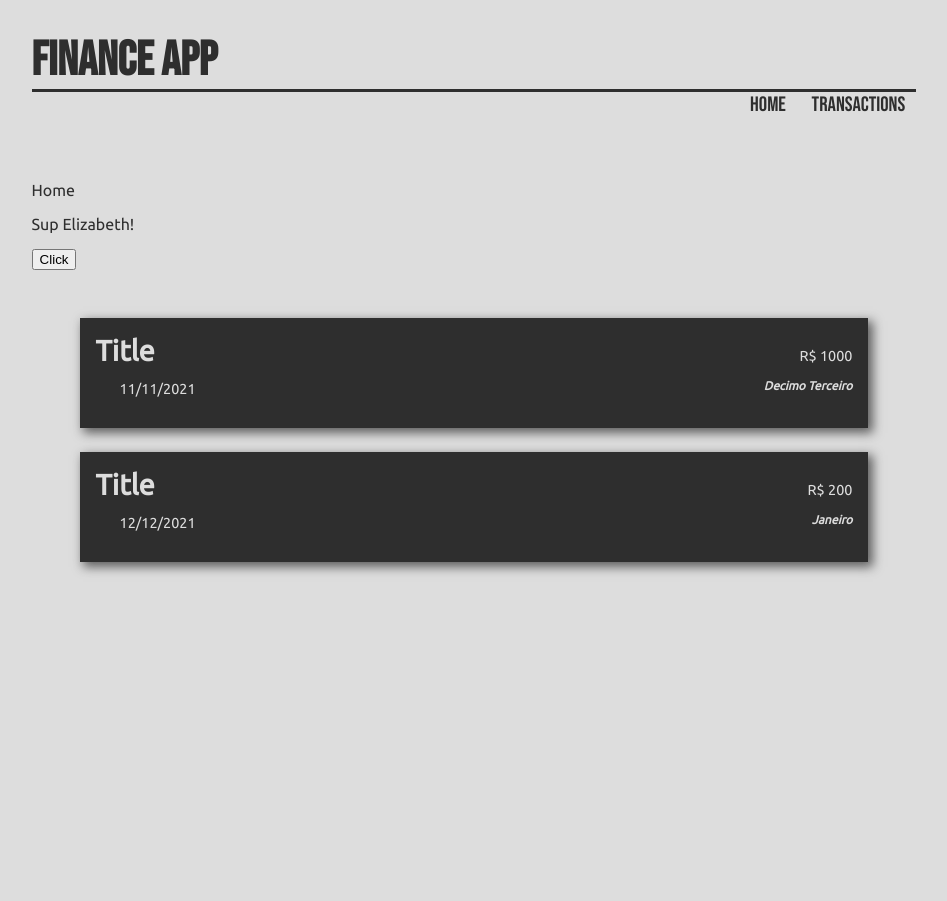
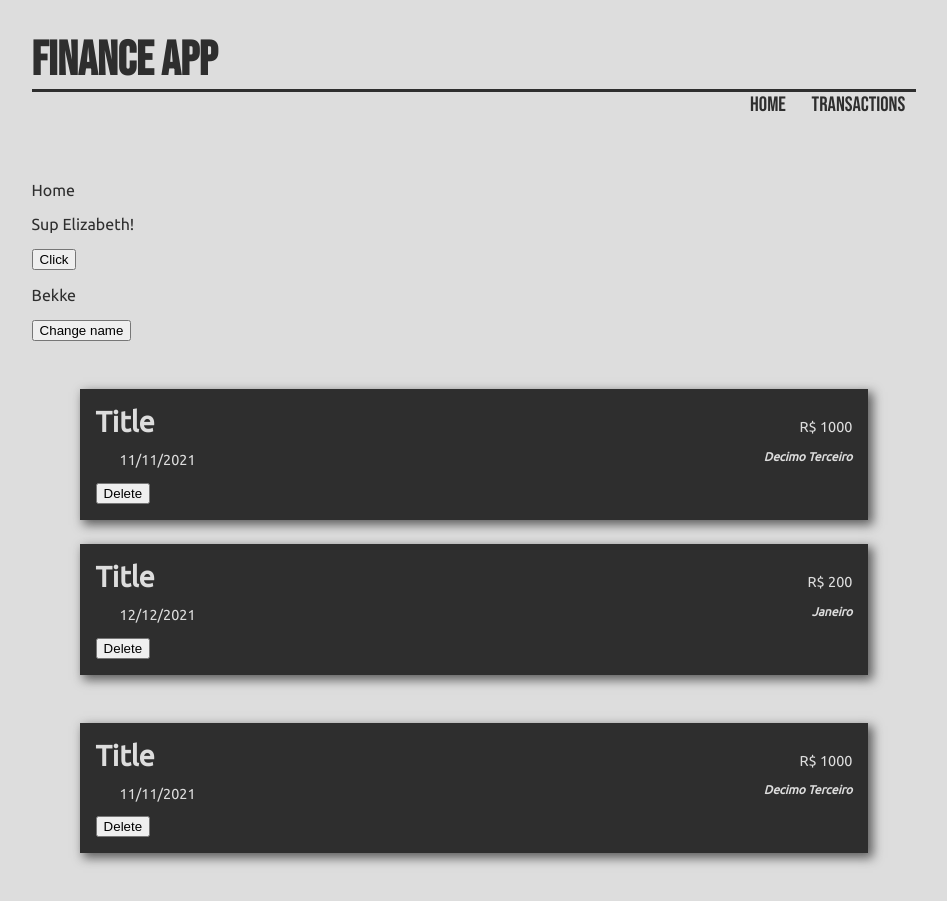
Before and after one commit to VitorFellix/FinanceApp, a React (Create React App) app in the folder financeapp/: page / in a window 1280 px wide. Shown: the whole page, without its empty margins (166-1113 px from the left). Before the commit the page ends 800 px from the top, so only its background shows below. Built offline with nearby package versions, Linux system fonts and the light colour scheme.

Commit message:
Adds useEffect and filter by property

```diff
--- a/financeapp/src/components/Transactions.js
+++ b/financeapp/src/components/Transactions.js
@@ -1,8 +1,9 @@
-import { useState } from "react";
+import { useState, useEffect } from "react";
 import TransactionsList from "./TransactionsList";
 
 const Transactions = () => {
   const [transactions, setTransactions] = useState([
+    // this is a HOOK
     {
       id: 1,
       name: "Title",
@@ -18,8 +19,41 @@ const Transactions = () => {
       optional: "janeiro",
     },
   ]);
+
+  const [name, setName] = useState("Bekke");
+
+  const handleDelete = (id) => {
+    const newTransactions = transactions.filter(
+      (transaction) => transaction.id != id
+    );
+    setTransactions(newTransactions);
+  };
+
+  useEffect(() => {
+    // this is also a HOOK
+    // This function will run on every render
+    // console.log(transactions);
+    // if you change something inside the useState from here, you will end in a infinite loop
+    // good for fetching data
+    console.log("I ran");
+  }, [name]); // this a dependency array, if empty it will run effect only the first time
+  // effect look for the values inside this array and if they change he will run useEffect
+
   return (
-    <TransactionsList transactions={transactions}/>
+    <div>
+      <p>{name}</p>
+      <button onClick={() => setName("Kato")}>Change name</button>
+      <TransactionsList
+        transactions={transactions}
+        handleDelete={handleDelete}
+      />
+      <TransactionsList
+        transactions={transactions.filter(
+          (transaction) => transaction.id === 1
+        )}
+        handleDelete={handleDelete}
+      />
+    </div>
   );
 };
 
--- a/financeapp/src/components/TransactionsList.js
+++ b/financeapp/src/components/TransactionsList.js
@@ -1,4 +1,4 @@
-const TransactionsList = ({ transactions }) => {
+const TransactionsList = ({ transactions, handleDelete }) => {
   //   const TransactionsList = (props) => { Aceita todos os parametros que vc passar, ou vc pode especificar qual vc quer
   //   const transactionsasd = props.transactions;
   //   console.log(props);
@@ -10,6 +10,7 @@ const TransactionsList = ({ transactions }) => {
           <div>
             <h2>{transaction.name}</h2>
             <p className="transactionDate">{transaction.date}</p>
+            <button onClick={() => handleDelete(transaction.id)}>Delete</button>
           </div>
           <div className="alignRight">
             <p>{"R$ " + transaction.value}</p>
```
